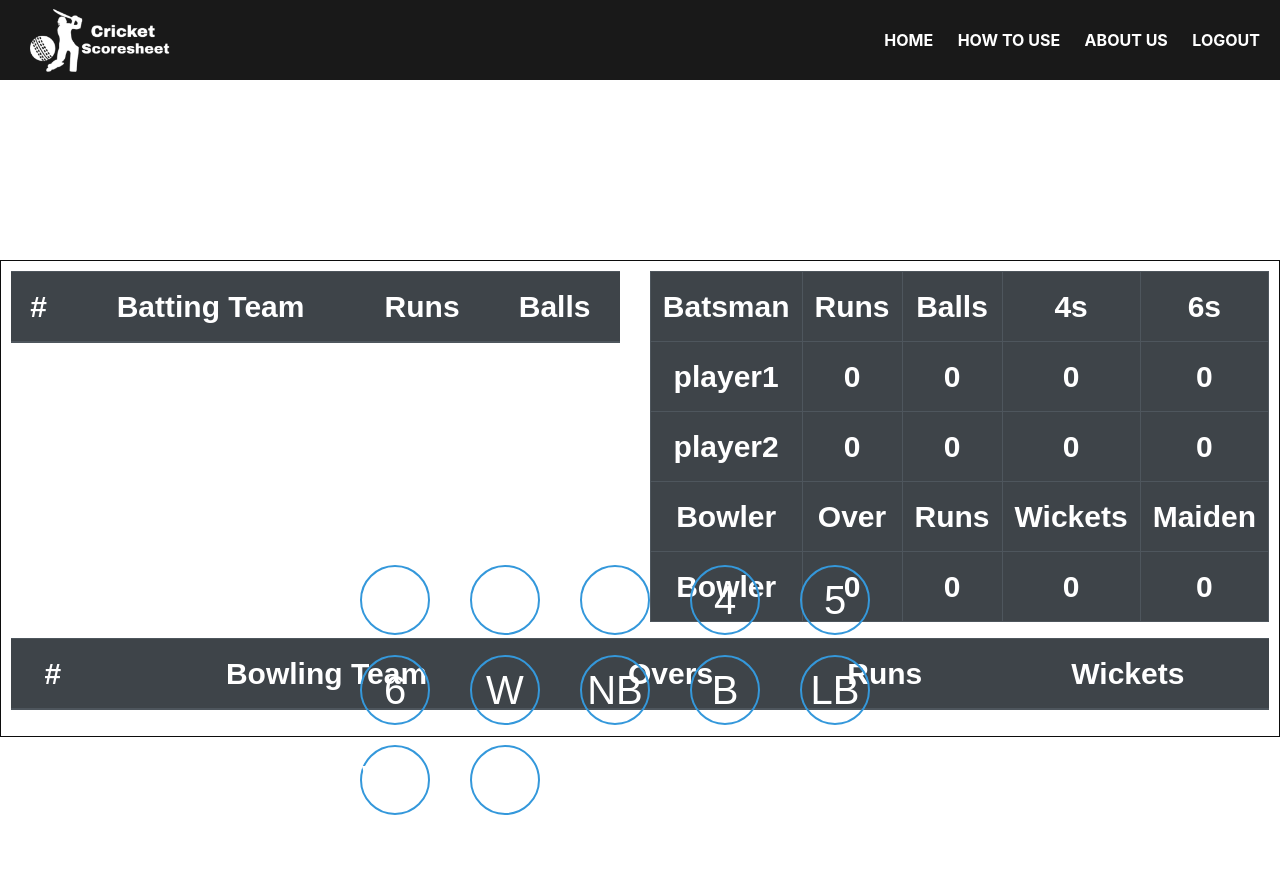
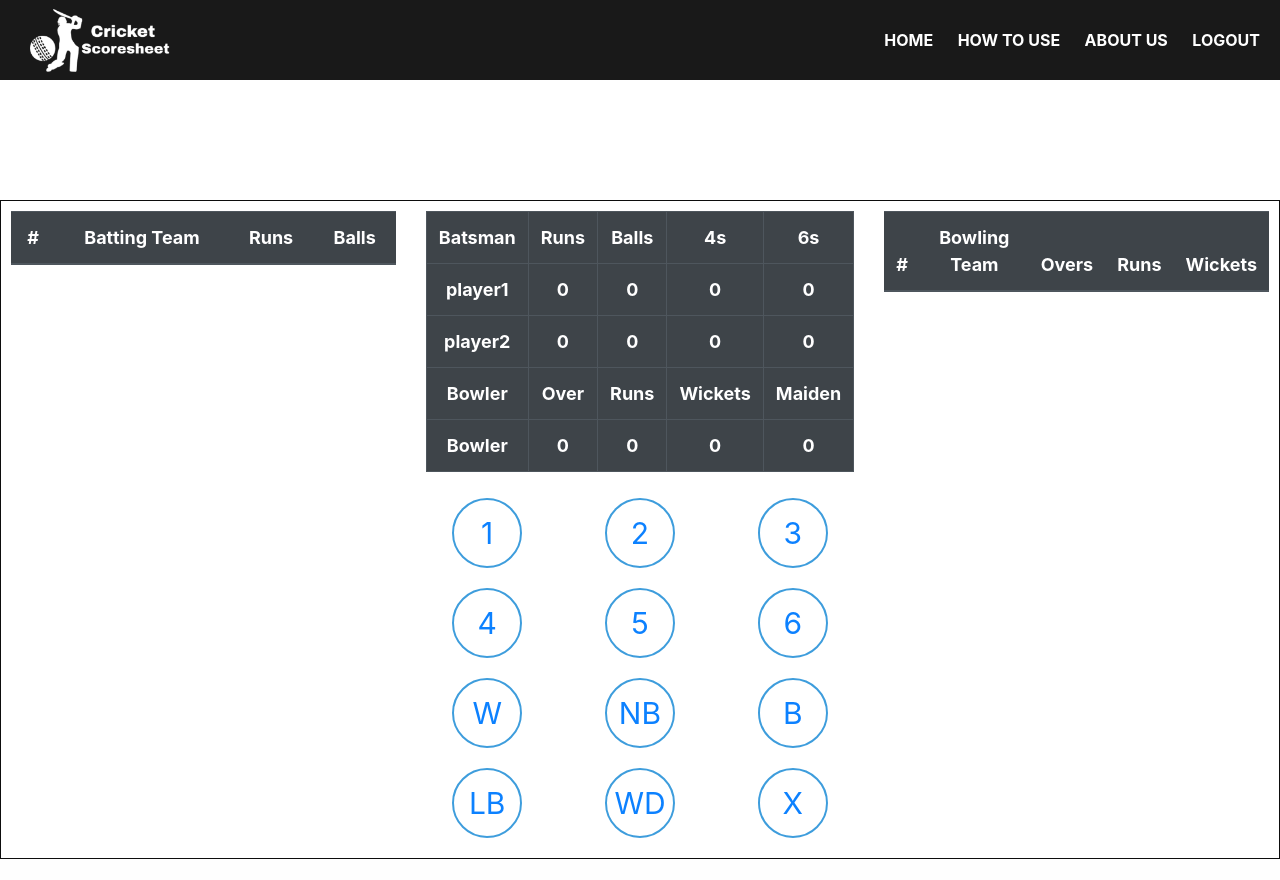
Before and after one commit to champ07/cricketscoresheet, a PHP site: page /scorecard.php in a window 1280 px wide. After the commit the page ends 859 px from the top, so only its background shows below. Run offline with PHP 8.4, Linux system fonts and the light colour scheme; a user stored in the database is signed in; data comes from the database, SQL or seed files in the repository; lists and menus that the app fills with data are empty; some libraries are stand-ins or nearby versions.

Commit message:
scorecard view fixed

```diff
--- a/assets/css/custom.css
+++ b/assets/css/custom.css
@@ -372,7 +372,7 @@
     width: 100%;
   }
 }
-.main{
+/* .main{
   padding-top: 120px;
   height: 100vh;
   padding: 0;
@@ -382,52 +382,37 @@
   color: white;
   font-size: 30px;
   text-align: center;
-}
+} */
 
 .details{
   border: 1px solid black;
   color: white;
-  font-size: 30px;
+  font-size: 18px;
   border-collapse: collapse;
   opacity: 0.95;
   padding: 10px;
   text-align: center;
 }
 
-.btns{
-  overflow: hidden;
-  position: absolute;
-  top: 85%;
-  left: 50%;
-  transform: translate(-50%,-50%);
-  margin: 10px;
-  border-color: #2ecc71;
-  background: none;
+
+
+.round-btns a:hover{
+background: #3498db;
 }
 
-.btns a {
-    border:0;
-    background: none;
+.round-btns a{
     display: block;
     text-align: center;
     border: 2px solid #3498db;
-    outline: none;
-    color: white;
     border-radius: 24px;
     transition: 0.25s;
-    cursor: pointer;
     text-decoration: none;
     width: 70px;
     height: 70px;
-    display: flex;
     margin: 10px 20px;
     border-radius: 60%;
-    float: left;
-    font-size: 40px;
+    font-size: 30px;
     align-items: center;
+    display: flex;
     justify-content: center;
 }
-
-.btns a:hover{
-background: #3498db;
-}
--- a/scorecard.php
+++ b/scorecard.php
@@ -1,5 +1,5 @@
 <?php session_start();
-include 'db_conn.php';?>
+include 'db_conn.php'; ?>
 <!DOCTYPE html>
 <html>
 
@@ -12,7 +12,7 @@
 
 </head>
 
-<body>
+<body style="background: linear-gradient(rgba(0,0,0,.5)), url(' ../images/stadium.jpg') no-repeat; background-size: cover; color: white;">
 
     <div class="navbar">
 
@@ -40,9 +40,9 @@
         </div>
     </div>
 
-<div class="main">
-    <span id="team_id">Your team</span> &nbsp <span id="current_score">0/0</span> <br><br>
-    <span id="team_id">Your team</span> &nbsp <span id="current_score">0/0</span>
+    <div class="">
+        <center><span id="team_id">Your team</span> &nbsp <span id="current_score">0/0</span> <br><br>
+            <span id="team_id">Your team</span> &nbsp <span id="current_score">0/0</span></center>
 
         <br><br>
         <div class="details">
@@ -59,17 +59,17 @@
                         </thead>
                         <tbody>
                             <?php
-                    $sql = "select * from teamdetails where teamname = '".$_SESSION['team1']."';";
+                            $sql = "select * from teamdetails where teamname = '" . $_SESSION['team1'] . "';";
                             $result = mysqli_query($conn, $sql);
                             $resultCheck = mysqli_num_rows($result);
                             if ($resultCheck > 0) {
                                 while ($row = mysqli_fetch_assoc($result)) {
                                     for ($i = 1; $i < 12; $i++) {
                                         echo '<tr>';
-                                echo '<td>'.$i.'</td>';
-                                echo '<td>'.$row['player'.$i].'</td>';
-                                echo '<td><span id="runs'.$i.'">0</span></td>';
-                                echo '<td><span id="balls'.$i.'">0</span></td>';
+                                        echo '<td>' . $i . '</td>';
+                                        echo '<td>' . $row['player' . $i] . '</td>';
+                                        echo '<td><span id="runs' . $i . '">0</span></td>';
+                                        echo '<td><span id="balls' . $i . '">0</span></td>';
                                         echo '</tr>';
                                     }
                                 }
@@ -79,6 +79,8 @@
                     </table>
                 </div>
                 <div class="col">
+                    <div class="row">
+                        <div class="col-lg">
                             <table border="" align="center" cellpadding="10px" cellspacing="1px" class="table table-dark">
                                 <tr>
                                     <th>Batsman</th>
@@ -118,6 +120,55 @@
                                 </tr>
                             </table>
                         </div>
+                        <div class="col-lg">
+
+                            <center>
+                                <div class="round-btns">
+                                    <div class="row">
+                                        <div class="col-4">
+                                            <a href="#one">1</a>
+                                        </div>
+                                        <div class="col-4">
+                                            <a href="#two">2</a>
+                                        </div>
+                                        <div class="col-4">
+                                            <a href="#three">3</a>
+                                        </div>
+                                        <div class="col-4">
+                                            <a href="#four">4</a>
+                                        </div>
+                                        <div class="col-4">
+                                            <a href="#five">5</a>
+                                        </div>
+                                        <div class="col-4">
+                                            <a href="#six">6</a>
+                                        </div>
+                                    </div>
+                                    <div class="row">
+                                        <div class="col-4">
+                                            <a href="#wicket">W</a>
+                                        </div>
+                                        <div class="col-4">
+                                            <a href="#noBall">NB</a>
+                                        </div>
+                                        <div class="col-4">
+                                            <a href="#bold">B</a>
+                                        </div>
+                                        <div class="col-4">
+                                            <a href="#legBy">LB</a>
+                                        </div>
+                                        <div class="col-4">
+                                            <a href="#wide">WD</a>
+                                        </div>
+                                        <div class="col-4">
+                                            <a href="#">X</a>
+                                        </div>
+                                    </div>
+                                </div>
+                            </center>
+                        </div>
+                    </div>
+                </div>
                 <div class="col">
                     <table class="table table-dark">
                         <thead>
@@ -131,18 +182,18 @@
                         </thead>
                         <tbody>
                             <?php
-                    $sql = "select * from teamdetails where teamname = '".$_SESSION['team2']."';";
+                            $sql = "select * from teamdetails where teamname = '" . $_SESSION['team2'] . "';";
                             $result = mysqli_query($conn, $sql);
                             $resultCheck = mysqli_num_rows($result);
                             if ($resultCheck > 0) {
                                 while ($row = mysqli_fetch_assoc($result)) {
                                     for ($i = 1; $i < 12; $i++) {
                                         echo '<tr>';
-                                echo '<td>'.$i.'</td>';
-                                echo '<td>'.$row['player'.$i].'</td>';
-                                echo '<td><span id="overs'.$i.'">0</span></td>';
-                                echo '<td><span id="runs'.$i.'">0</span></td>';
-                                echo '<td><span id="wickets'.$i.'">0</span></td>';
+                                        echo '<td>' . $i . '</td>';
+                                        echo '<td>' . $row['player' . $i] . '</td>';
+                                        echo '<td><span id="overs' . $i . '">0</span></td>';
+                                        echo '<td><span id="runs' . $i . '">0</span></td>';
+                                        echo '<td><span id="wickets' . $i . '">0</span></td>';
                                         echo '</tr>';
                                     }
                                 }
@@ -154,20 +205,7 @@
             </div>
         </div>
 
-    <div class="btns">
-        <a href="#one">1</a>
-        <a href="#two">2</a>
-        <a href="#three">3</a>
-        <a href="#four">4</a>
-        <a href="#five">5</a>
-        <a href="#six">6</a>
-        <a href="#wicket">W</a>
-        <a href="#noBall">NB</a>
-        <a href="#bold">B</a>
-        <a href="#legBy">LB</a>
-        <a href="#wide">WD</a>
-        <a href="#">X</a>
-    </div>
+
     </div>
     <script type="text/javascript">
         $(".btn1").on("click", function() {
```
Lines whose indentation alone changed are shown as unchanged.
